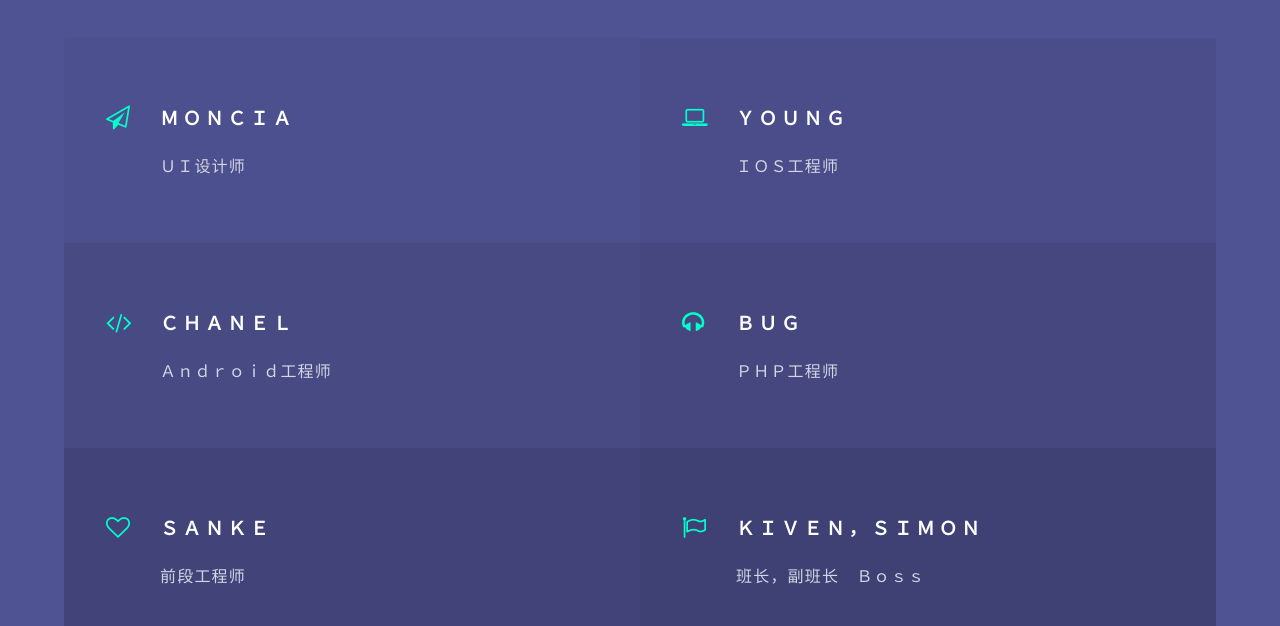
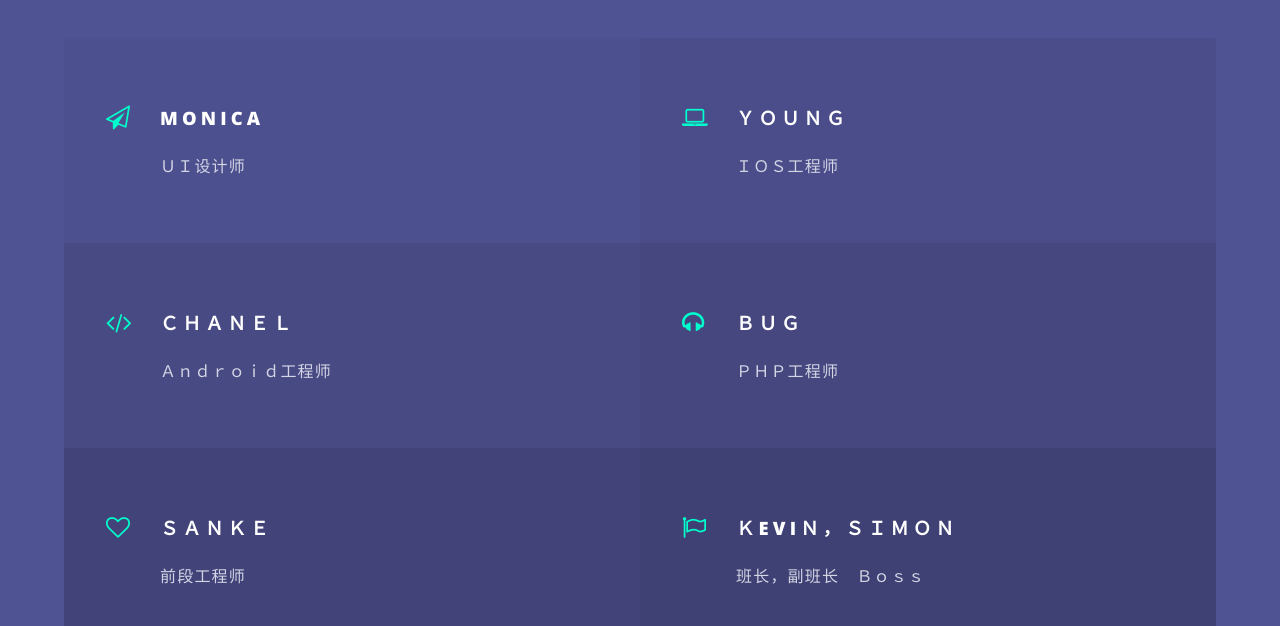
Before and after one commit to qiqxiaouqi/qiqxiaouqi.github.io, a Jekyll site: the page built from index.html, in a window 1280 px wide and 900 px high, scrolled down 2739 px. Shown: the part 155-781 px from the top of the window. Built offline with Jekyll 4.4.1, drawn with Linux system fonts in a browser that asks for light colours.

Commit message:
Update index.html

```diff
--- a/index.html
+++ b/index.html
@@ -65,7 +65,7 @@
 							</header>
 							<ul class="features">
 								<li class="icon fa-paper-plane-o">
-									<h3>Ｍｏｎｃｉａ</h3>
+									<h3>Monica</h3>
 									<p>ＵＩ设计师</p>
 								</li>
 								<li class="icon fa-laptop">
@@ -85,7 +85,7 @@
 									<p>前段工程师</p>
 								</li>
 								<li class="icon fa-flag-o">
-									<h3>Ｋｉｖｅｎ，Ｓｉｍｏｎ</h3>
+									<h3>Ｋeviｎ，Ｓｉｍｏｎ</h3>
 									<p>班长，副班长　Ｂｏｓｓ</p>
 								</li>
 							</ul>
```
